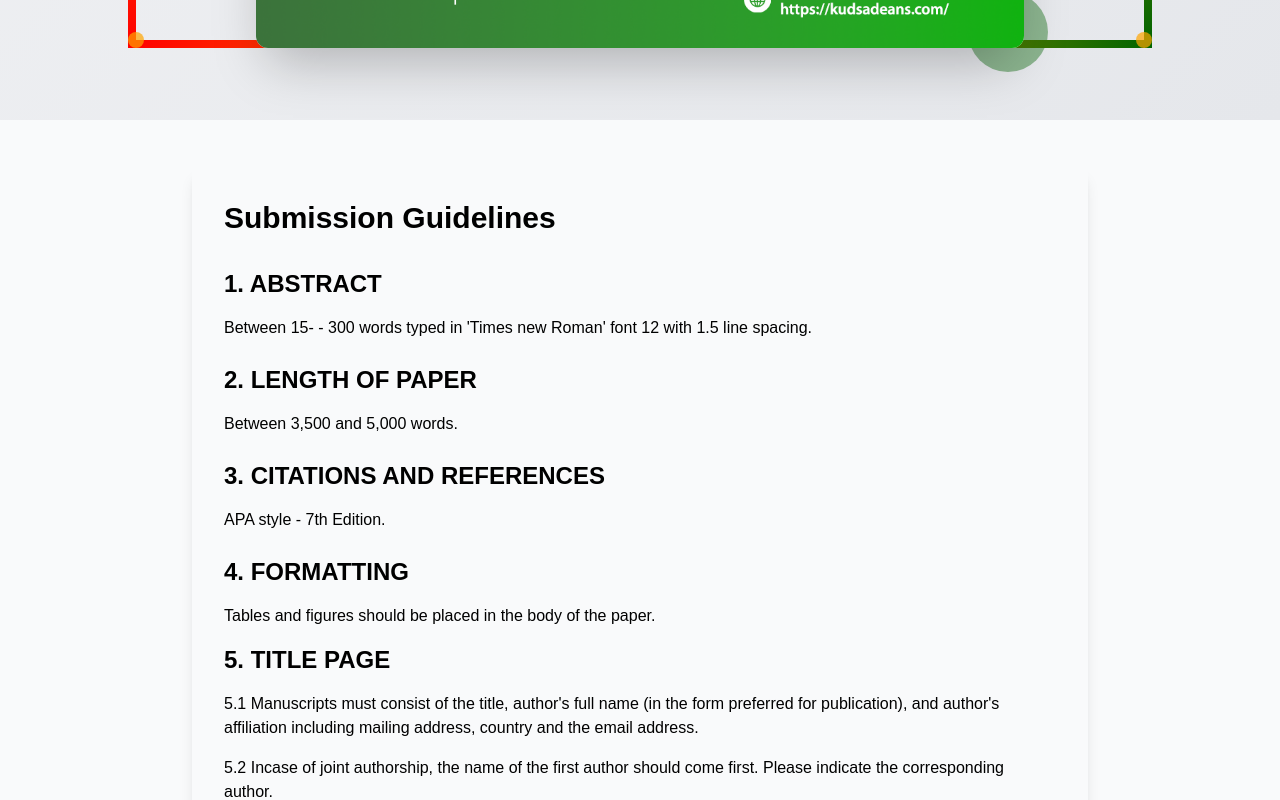
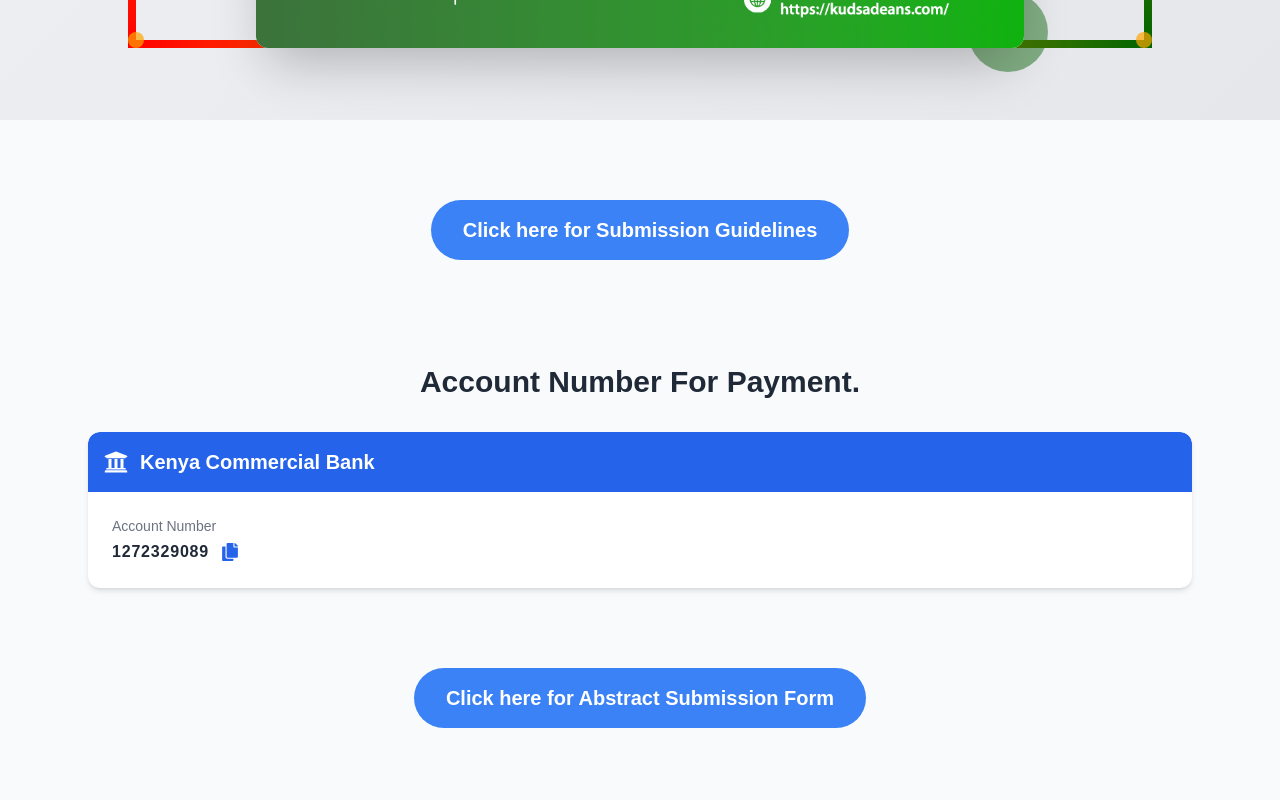
Before and after one commit to Gift-World/KUDSA2, a React (Vite) app: page / in a window 1280 px wide. Shown: the part 1960-2760 px from the top of the page. Built offline with nearby package versions, Linux system fonts and the light colour scheme.

Commit message:
Update dependencies and enhance routing: upgrade react-router-dom and remix-run/router to version 6.30.0 and 1.23.0 respectively; add Terms component route and modify Payment link text for clarity.

```diff
--- a/package.json
+++ b/package.json
@@ -22,7 +22,7 @@
     "react-hot-toast": "^2.5.2",
     "react-icons": "^5.0.1",
     "react-intersection-observer": "^9.8.1",
-    "react-router-dom": "^6.22.2",
+    "react-router-dom": "^6.30.0",
     "react-scroll": "^1.9.0",
     "swiper": "^11.0.7",
     "tailwindcss": "^3.4.1"
--- a/src/App.jsx
+++ b/src/App.jsx
@@ -7,6 +7,7 @@ import Contact from './pages/Contact';
 import Members from './pages/Members';
 import ContactForm from './components/ContactForm';
 import Services from './components/Services';
+import Terms from './components/Terms';
 
 function App() {
   const [showForm, setShowForm] = useState(false);
@@ -21,6 +22,7 @@ function App() {
             <Route path="/contact" element={<Contact />} />
             <Route path="/members" element={<Members />} />
             <Route path="/services" element={<Services />} />
+            <Route path="/submission-guidelines" element={<Terms />} />
           </Routes>
           {showForm && <ContactForm setShowForm={setShowForm} />}
         </main>
--- a/src/components/Payment.jsx
+++ b/src/components/Payment.jsx
@@ -102,7 +102,7 @@ Account Number For Payment.     </h2>
             whileTap={{ scale: 0.9 }}
             target="_blank"
           >
-            Click here to Submit Abstract Form
+            Click here for Abstract Submission Form
           </motion.a>
         </motion.div>
       </section>
--- a/src/components/Terms.jsx
+++ b/src/components/Terms.jsx
@@ -1,5 +1,4 @@
 
-import { Link } from 'react-router-dom';
 
 function Terms() {
   return (
@@ -10,7 +9,7 @@ function Terms() {
         <div className="prose prose-lg">
           <h2 className="text-2xl font-semibold mb-4">1. ABSTRACT</h2>
           <p className="mb-6">
-            Between 15- - 300 words typed in 'Times new Roman' font 12 with 1.5 line spacing.
+            Between 15 - 300 words typed in 'Times new Roman' font 12 with 1.5 line spacing.
           </p>
 
           <h2 className="text-2xl font-semibold mb-4">2. LENGTH OF PAPER</h2>
--- a/src/pages/Home.jsx
+++ b/src/pages/Home.jsx
@@ -1,8 +1,8 @@
 import { motion } from 'framer-motion';
+import { Link } from "react-router-dom";
 import { Swiper, SwiperSlide } from 'swiper/react';
 import { Autoplay, EffectFade, Navigation } from 'swiper/modules';
 import About from '../components/About';
-import Services from '../components/Services';
 import About2 from '../components/About2';
 import Stats from '../components/Stats';
 import Membership from '../components/Membership';
@@ -13,7 +13,7 @@ import 'swiper/css/effect-fade';
 import 'swiper/css/navigation';
 import Poster from '../components/Poster';
 import Payment from '../components/Payment';
-import Terms from '../components/Terms';
+// import Terms from '../components/Terms';
 
 const bannerImages = [
   // {
@@ -93,7 +93,24 @@ const Home = () => {
         ))}
       </Swiper>
       <Poster />
-      <Terms />
+      <section id="apply" className="py-20 px-4  md:px-8 text-center">
+        <motion.div
+          initial={{ opacity: 0, y: 50 }}
+          whileInView={{ opacity: 1, y: 0 }}
+          transition={{ duration: 0.8 }}
+        >
+          <Link
+            to="/submission-guidelines"
+            className="inline-block font-poppins bg-blue-500 text-white px-8 py-4 rounded-full text-xl font-bold hover:shadow-lg transform hover:scale-105 transition duration-300"
+            whileHover={{ scale: 1.1 }}
+            whileTap={{ scale: 0.9 }}
+
+          >
+            Click here for Submission Guidelines
+          </Link>
+        </motion.div>
+      </section>
+      {/* <Terms /> */}
       <Payment />
 
       <About2 />
```
Also changed, not shown: 1 other file (tests, documents, lock files or other folders).
